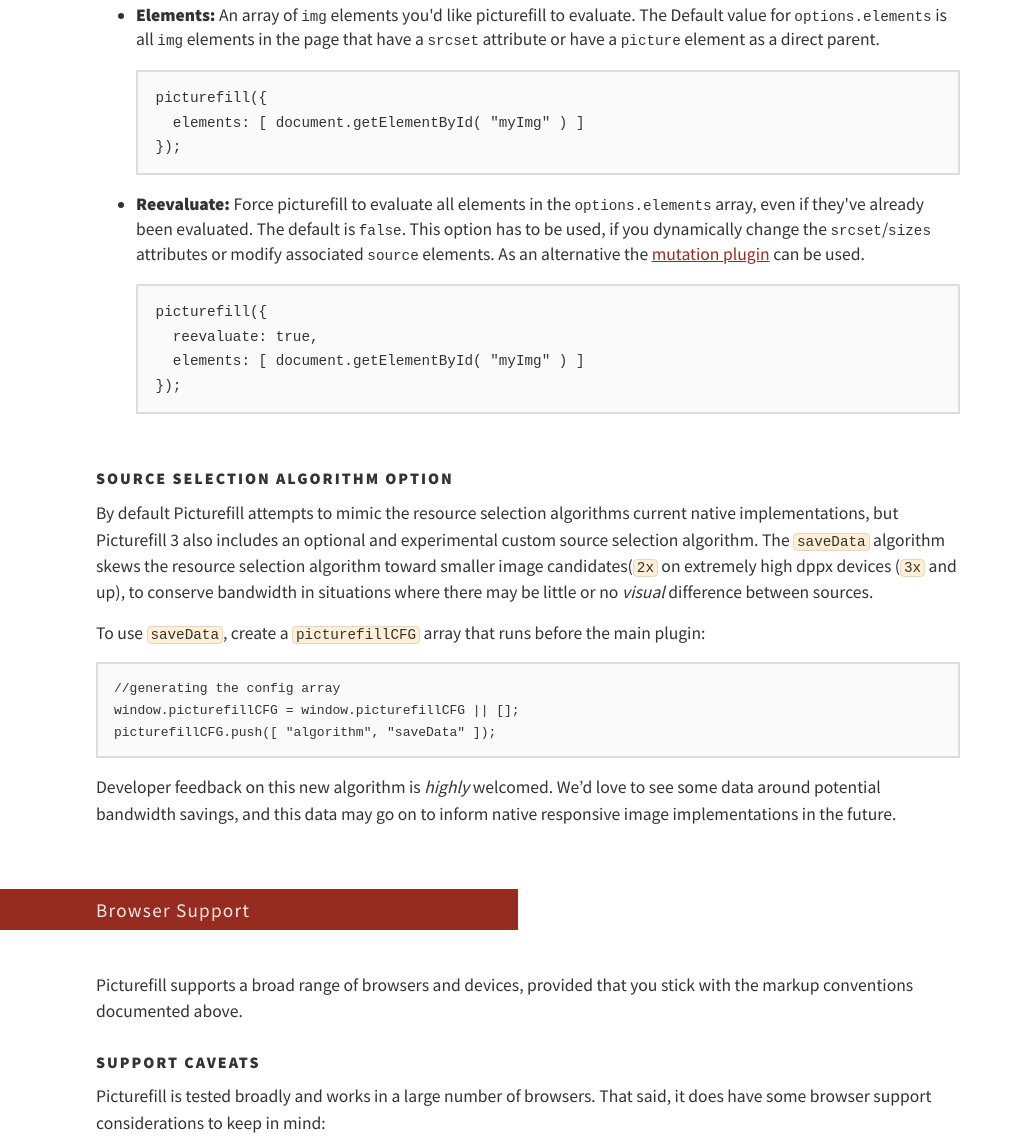
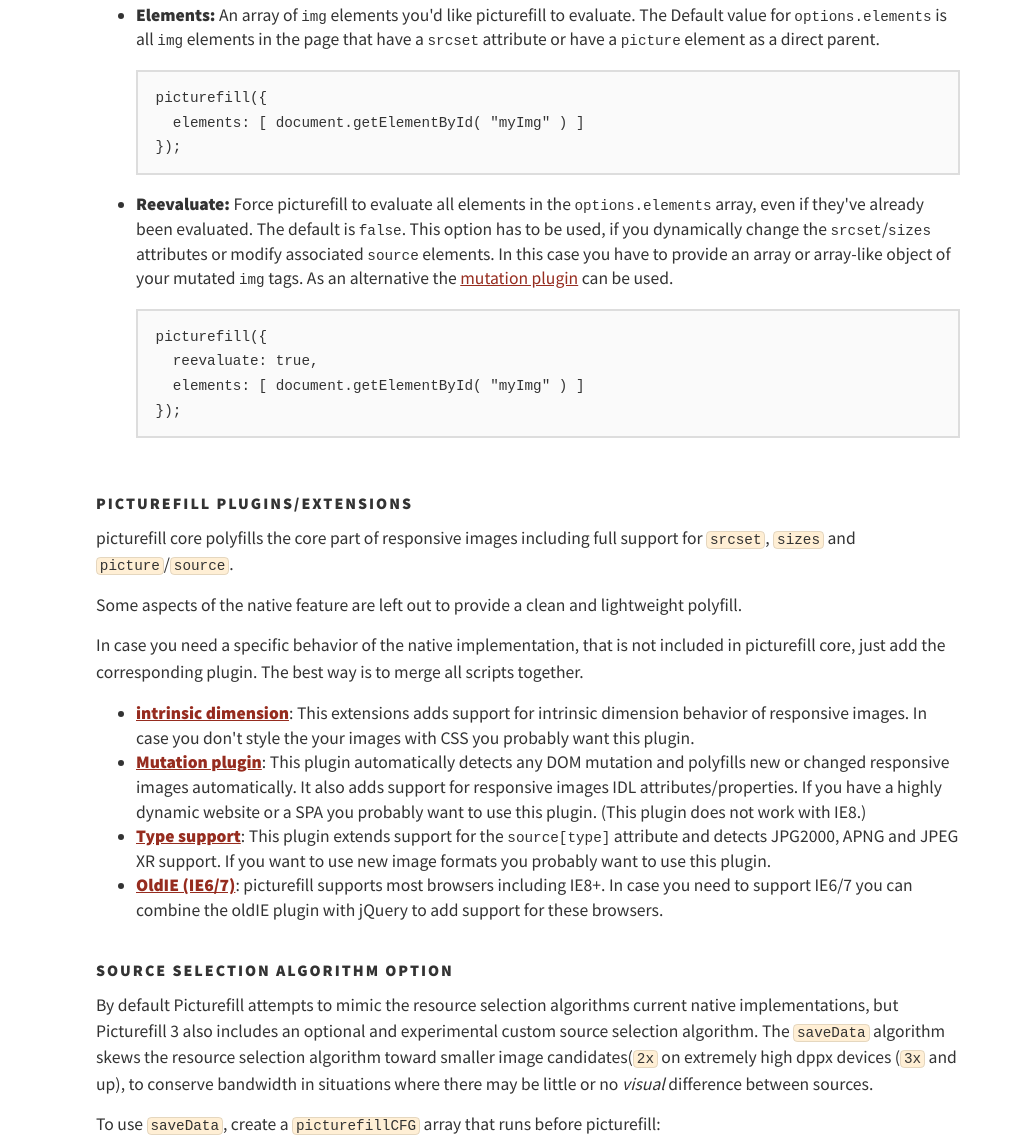
Before and after one commit to scottjehl/picturefill, a website: page index.html in a window 1280 px wide. Shown: the part 10419-11560 px from the top of the page, without its empty margins (0-1023 px from the left). Drawn offline with Linux system fonts and the light colour scheme.

Commit message:
document plugins

```diff
--- a/index.html
+++ b/index.html
@@ -240,7 +240,7 @@
   elements: [ document.getElementById( "myImg" ) ]
 });</code></pre>
 				</li>
-				<li><strong>Reevaluate:</strong> Force picturefill to evaluate all elements in the <code>options.elements</code> array, even if they've already been evaluated. The default is <code>false</code>. This option has to be used, if you dynamically change the <code>srcset</code>/<code>sizes</code> attributes or modify associated <code>source</code> elements. As an alternative the <a href="dist/plugins/mutation/pf.mutation.js">mutation plugin</a> can be used.
+				<li><strong>Reevaluate:</strong> Force picturefill to evaluate all elements in the <code>options.elements</code> array, even if they've already been evaluated. The default is <code>false</code>. This option has to be used, if you dynamically change the <code>srcset</code>/<code>sizes</code> attributes or modify associated <code>source</code> elements. In this case you have to provide an array or array-like object of your mutated <code>img</code> tags. As an alternative the <a href="dist/plugins/mutation/pf.mutation.js">mutation plugin</a> can be used.
 	<pre><code>picturefill({
   reevaluate: true,
   elements: [ document.getElementById( "myImg" ) ]
@@ -248,12 +248,26 @@
 				</li>
 			</ul>
 
+			<h3 class="hed-subsection">Picturefill plugins/extensions</h3>
+
+			<p>picturefill core polyfills the core part of responsive images including full support for <code>srcset</code>, <code>sizes</code> and <code>picture</code>/<code>source</code>.</p>
+
+			<p>Some aspects of the native feature are left out to provide a clean and lightweight polyfill.</p>
+
+			<p>In case you need a specific behavior of the native implementation, that is not included in picturefill core, just add the corresponding plugin. The best way is to merge all scripts together.</p>
+
+			<ul>
+				<li><strong><a href="dist/plugins/intrinsic-dimension/">intrinsic dimension</a></strong>: This extensions adds support for intrinsic dimension behavior of responsive images. In case you don't style the your images with CSS you probably want this plugin.</li>
+				<li><strong><a href="dist/plugins/mutation/">Mutation plugin</a></strong>: This plugin automatically detects any DOM mutation and polyfills new or changed responsive images automatically. It also adds support for responsive images IDL attributes/properties. If you have a highly dynamic website or a SPA you probably want to use this plugin. (This plugin does not work with IE8.)</li>
+				<li><strong><a href="dist/plugins/typesupport/">Type support</a></strong>: This plugin extends support for the <code>source[type]</code> attribute and detects JPG2000, APNG and JPEG XR support. If you want to use new image formats you probably want to use this plugin.</li>
+				<li><strong><a href="dist/plugins/oldie/">OldIE (IE6/7)</a></strong>: picturefill supports most browsers including IE8+. In case you need to support IE6/7 you can combine the oldIE plugin with jQuery to add support for these browsers.</li>
+			</ul>
 
 			<h3 class="hed-subsection">Source selection algorithm option</h3>
 
 			<p>By default Picturefill attempts to mimic the resource selection algorithms current native implementations, but Picturefill 3 also includes an optional and experimental custom source selection algorithm. The <code>saveData</code> algorithm skews the resource selection algorithm toward smaller image candidates(<code>2x</code> on extremely high dppx devices (<code>3x</code> and up), to conserve bandwidth in situations where there may be little or no <em>visual</em> difference between sources.</p>
 
-			<p>To use <code>saveData</code>, create a <code>picturefillCFG</code> array that runs before the main plugin:
+			<p>To use <code>saveData</code>, create a <code>picturefillCFG</code> array that runs before picturefill:
 
 			<pre><code>//generating the config array
 window.picturefillCFG = window.picturefillCFG || [];
```
